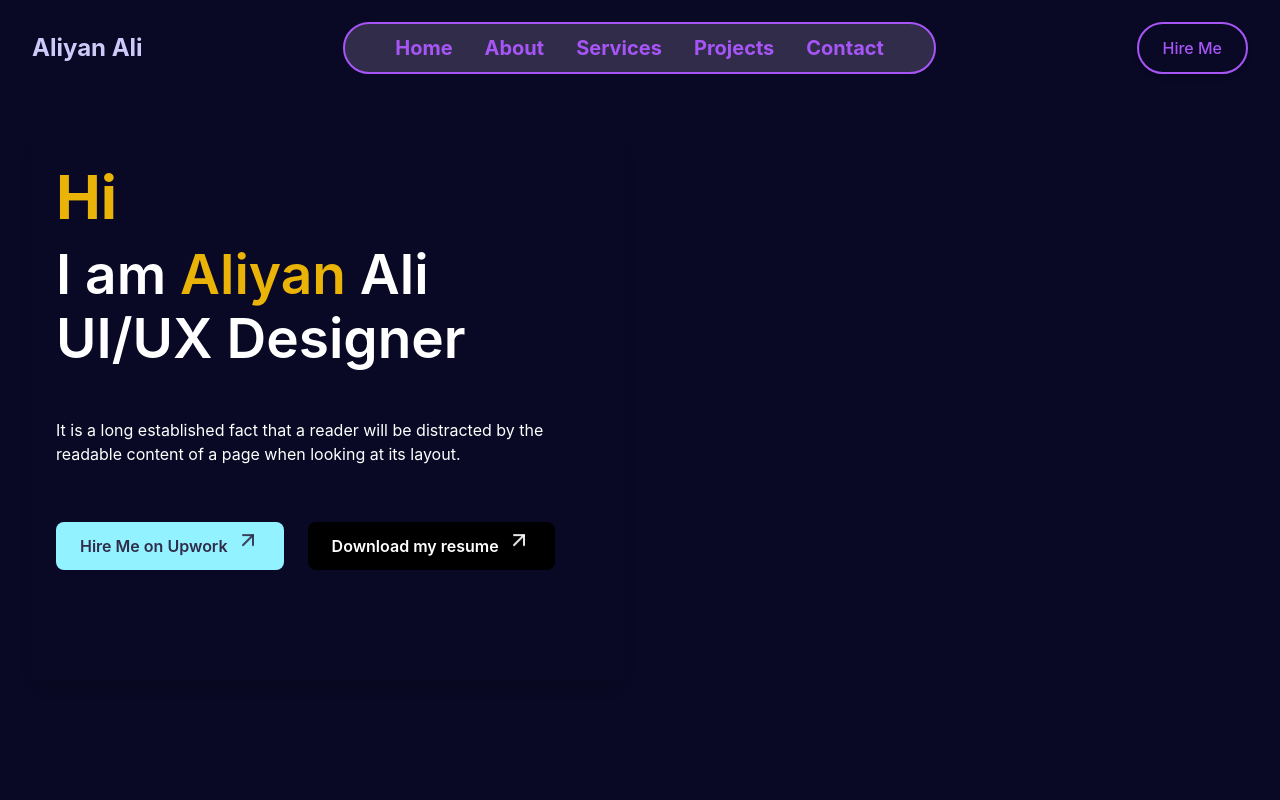
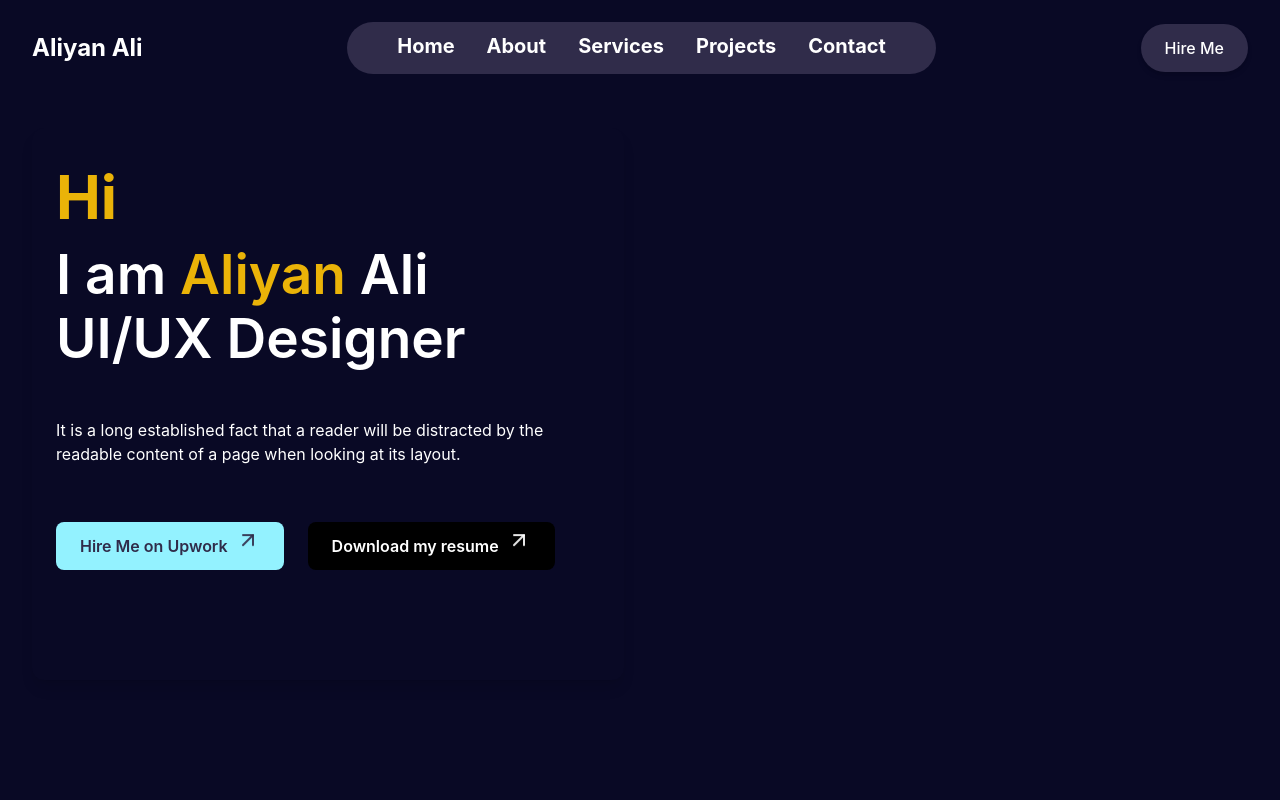
Before and after one commit to FaizAli00/Alyan-Portfolio, a React (Vite) app in the folder my-porfolio/: page / in a window 1280 px wide. Shown: the top 800 px of the page. Built offline with nearby package versions, Linux system fonts and the light colour scheme.

Commit message:
making changes

```diff
--- a/my-porfolio/src/App.jsx
+++ b/my-porfolio/src/App.jsx
@@ -49,6 +49,7 @@ function App() {
             <Route path="/about" element={<About />} />
             <Route path="/services" element={<Services />} />
             <Route path="/projects" element={<Projects />} />
+            {/* <Route path="/projects/:id" element={<div className='w-full h-screen ' ></div>} /> */}
             <Route path="/pricing" element={<Pricing />} />
             <Route path="/feedbacks" element={<Feedbacks />} />
           </Routes>
--- a/my-porfolio/src/Layouts/Navbar.jsx
+++ b/my-porfolio/src/Layouts/Navbar.jsx
@@ -42,18 +42,18 @@ const Navbar = () => {
       <div className="container mx-auto pt-2 px-4 sm:px-6 lg:px-8">
         <div className="flex items-center justify-between h-16 md:h-20">
           {/* Logo */}
-          <NavLink to="/" className="text-2xl font-bold text-[#cfc9fa] z-50 transition-opacity hover:opacity-50 hover:text-[#e2ff61] duration-500">
+          <NavLink to="/" className="text-2xl font-bold text-[#ffffff] z-50 transition-opacity hover:opacity-50 hover:text-[#e2ff61] duration-500">
             Aliyan Ali
           </NavLink>
 
           {/* Desktop Navigation */}
           <div className="hidden md:flex flex-1 justify-center">
-            <ul className="flex space-x-4 lg:space-x-8 px-[50px] bg-[#302C4A] border-2 border-purple-500 rounded-full h-[52px] p-[10px]">
+            <ul className="flex space-x-4 lg:space-x-8 px-[50px] bg-[#302C4A] rounded-full h-[52px] p-[10px]">
               {navItems.map((item) => (
                 <li key={item.name}>
                   <button
                     onClick={() => handleNavClick(item.link)}
-                    className="text-[#a855f7] hover:text-[#e2ff61] transition-opacity hover:opacity-50 duration-500 text-base lg:text-xl font-bold"
+                    className="text-[#ffffff] hover:text-[#e2ff61] transition-opacity hover:opacity-50 duration-500 text-base lg:text-xl font-bold"
                   >
                     {item.name}
                   </button>
@@ -68,9 +68,9 @@ const Navbar = () => {
               href="https://www.upwork.com/freelancers/~01210ebaf5db3c1e0f"
               target="_blank"
               rel="noopener noreferrer"
-              className="relative inline-flex items-center justify-center px-6 py-3 overflow-hidden font-medium text-indigo-600 transition duration-300 ease-out border-2 border-purple-500 rounded-full shadow-md group"
+              className="relative inline-flex items-center justify-center px-6 py-3 overflow-hidden font-medium text-indigo-600 bg-[#302C4A] transition duration-300 ease-out rounded-full shadow-md group"
             >
-              <span className="absolute inset-0 flex items-center justify-center w-full h-full text-white duration-300 -translate-x-full bg-purple-500 group-hover:translate-x-0 ease">
+              <span className="absolute inset-0 flex items-center justify-center w-full h-full text-white duration-300 -translate-x-full bg-[#302C4A] group-hover:translate-x-0 ease">
                 <svg
                   className="w-6 h-6"
                   fill="none"
@@ -86,7 +86,7 @@ const Navbar = () => {
                   />
                 </svg>
               </span>
-              <span className="absolute flex items-center justify-center w-full h-full text-purple-500 transition-all duration-300 transform group-hover:translate-x-full ease">
+              <span className="absolute flex items-center justify-center w-full h-full text-[#ffffff] transition-all duration-300 transform group-hover:translate-x-full ease">
                 Hire Me
               </span>
               <span className="relative invisible">Hire Me</span>
```
